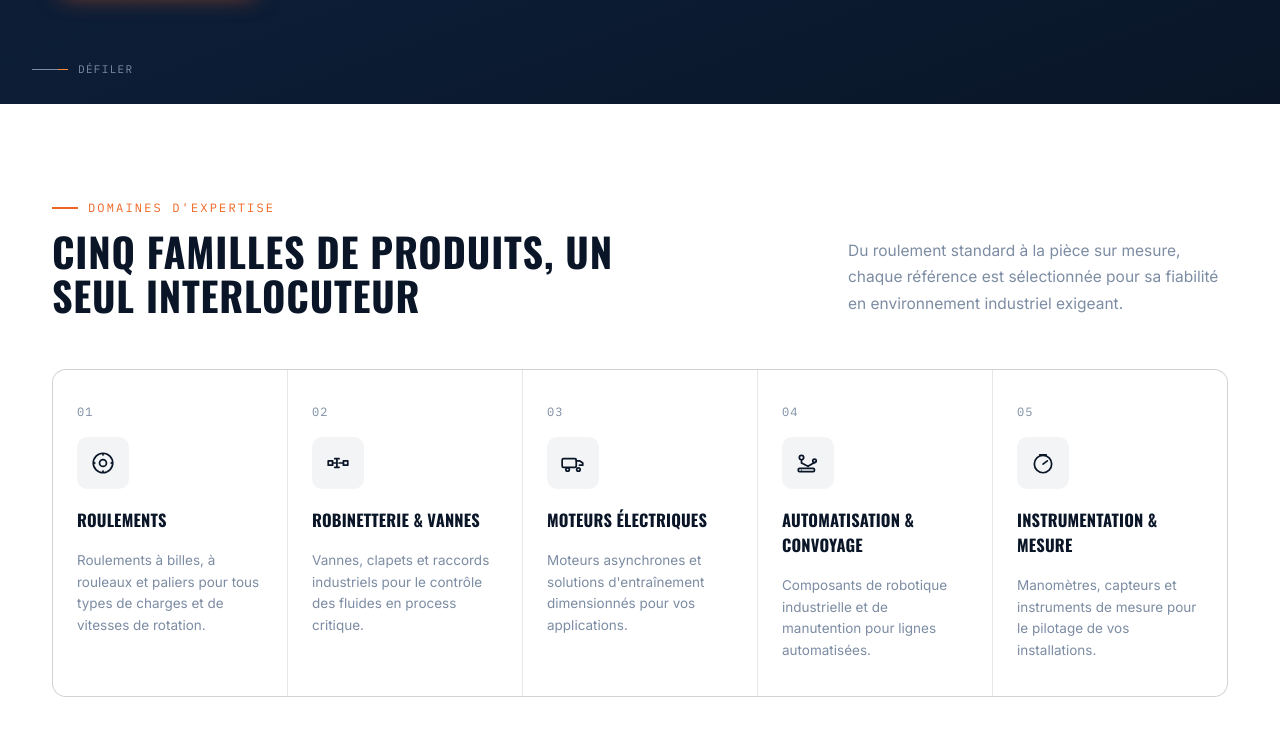
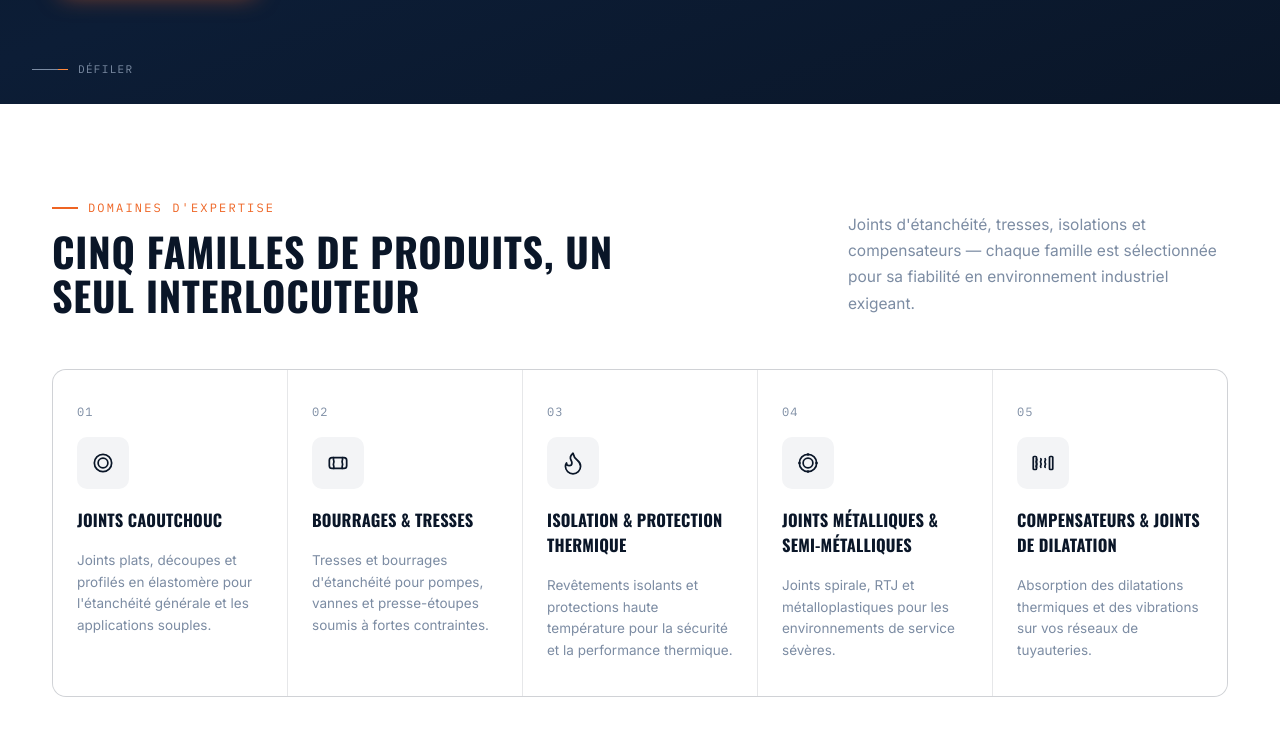
Before and after one commit to ahmedmeskache/NIPROFLEX, a plain HTML site: page index.html in a window 1280 px wide. Shown: the part 677-1412 px from the top of the page. Drawn offline with nearby package versions, Linux system fonts and the light colour scheme.

Commit message:
replace expertise cards with product families

```diff
--- a/index.html
+++ b/index.html
@@ -666,53 +666,53 @@
           <div class="section-eyebrow">Domaines d'expertise</div>
           <h2>Cinq familles de produits, un seul interlocuteur</h2>
         </div>
-        <p>Du roulement standard à la pièce sur mesure, chaque référence est sélectionnée pour sa fiabilité en environnement industriel exigeant.</p>
+        <p>Joints d'étanchéité, tresses, isolations et compensateurs — chaque famille est sélectionnée pour sa fiabilité en environnement industriel exigeant.</p>
       </div>
 
       <div class="expertise-grid reveal">
         <div class="exp-card">
           <span class="exp-num mono">01</span>
           <div class="icon-wrap">
-            <svg viewBox="0 0 24 24" fill="none" stroke-width="1.6" stroke-linecap="round"><circle cx="12" cy="12" r="9"/><circle cx="12" cy="12" r="3.2"/><circle cx="12" cy="4.3" r="0.9" fill="currentColor" stroke="none"/><circle cx="12" cy="19.7" r="0.9" fill="currentColor" stroke="none"/><circle cx="4.3" cy="12" r="0.9" fill="currentColor" stroke="none"/><circle cx="19.7" cy="12" r="0.9" fill="currentColor" stroke="none"/></svg>
+            <svg viewBox="0 0 24 24" fill="none" stroke-width="1.6" stroke-linecap="round" stroke-linejoin="round"><circle cx="12" cy="12" r="8"/><circle cx="12" cy="12" r="4.5"/></svg>
           </div>
-          <h3>Roulements</h3>
-          <p>Roulements à billes, à rouleaux et paliers pour tous types de charges et de vitesses de rotation.</p>
+          <h3>Joints caoutchouc</h3>
+          <p>Joints plats, découpes et profilés en élastomère pour l'étanchéité générale et les applications souples.</p>
         </div>
 
         <div class="exp-card">
           <span class="exp-num mono">02</span>
           <div class="icon-wrap">
-            <svg viewBox="0 0 24 24" fill="none" stroke-width="1.6" stroke-linecap="round" stroke-linejoin="round"><rect x="3" y="10" width="4" height="4"/><rect x="17" y="10" width="4" height="4"/><path d="M7 12h4M13 12h4"/><path d="M11 8v8M9 8h4M9 16h4"/></svg>
+            <svg viewBox="0 0 24 24" fill="none" stroke-width="1.6" stroke-linecap="round" stroke-linejoin="round"><rect x="4" y="7" width="16" height="10" rx="2.5"/><path d="M8 7c-1 2.5 1 2.5 0 5s1 2.5 0 5M16 7c1 2.5-1 2.5 0 5s-1 2.5 0 5"/></svg>
           </div>
-          <h3>Robinetterie &amp; vannes</h3>
-          <p>Vannes, clapets et raccords industriels pour le contrôle des fluides en process critique.</p>
+          <h3>Bourrages &amp; Tresses</h3>
+          <p>Tresses et bourrages d'étanchéité pour pompes, vannes et presse-étoupes soumis à fortes contraintes.</p>
         </div>
 
         <div class="exp-card">
           <span class="exp-num mono">03</span>
           <div class="icon-wrap">
-            <svg viewBox="0 0 24 24" fill="none" stroke-width="1.6" stroke-linecap="round" stroke-linejoin="round"><rect x="2" y="8" width="13" height="8" rx="1.2"/><path d="M15 10h3l3 2v2h-3"/><circle cx="7" cy="18" r="1.6"/><circle cx="17" cy="18" r="1.6"/></svg>
+            <svg viewBox="0 0 24 24" fill="none" stroke-width="1.6" stroke-linecap="round" stroke-linejoin="round"><path d="M8.5 14.5A2.5 2.5 0 0 0 11 12c0-1.38-.5-2-1-3-1.07-2.14-.22-4.05 2-6 .5 2.5 2 4.9 4 6.5 2 1.6 3 3.5 3 5.5a7 7 0 1 1-14 0c0-1.15.43-2.29 1-3a2.5 2.5 0 0 0 2.5 2.5z"/></svg>
           </div>
-          <h3>Moteurs électriques</h3>
-          <p>Moteurs asynchrones et solutions d'entraînement dimensionnés pour vos applications.</p>
+          <h3>Isolation &amp; Protection Thermique</h3>
+          <p>Revêtements isolants et protections haute température pour la sécurité et la performance thermique.</p>
         </div>
 
         <div class="exp-card">
           <span class="exp-num mono">04</span>
           <div class="icon-wrap">
-            <svg viewBox="0 0 24 24" fill="none" stroke-width="1.6" stroke-linecap="round" stroke-linejoin="round"><circle cx="6" cy="7" r="2"/><path d="M6 9v3l6 3"/><path d="M12 15l6-3.5"/><circle cx="18" cy="10" r="1.6"/><rect x="3" y="17" width="15" height="3" rx="1.2"/><circle cx="6" cy="18.5" r="0.6" fill="currentColor" stroke="none"/></svg>
+            <svg viewBox="0 0 24 24" fill="none" stroke-width="1.6" stroke-linecap="round" stroke-linejoin="round"><circle cx="12" cy="12" r="8"/><circle cx="12" cy="12" r="4.5"/><circle cx="12" cy="4.2" r="1.2" fill="currentColor" stroke="none"/><circle cx="12" cy="19.8" r="1.2" fill="currentColor" stroke="none"/><circle cx="4.2" cy="12" r="1.2" fill="currentColor" stroke="none"/><circle cx="19.8" cy="12" r="1.2" fill="currentColor" stroke="none"/></svg>
           </div>
-          <h3>Automatisation &amp; convoyage</h3>
-          <p>Composants de robotique industrielle et de manutention pour lignes automatisées.</p>
+          <h3>Joints Métalliques &amp; Semi-Métalliques</h3>
+          <p>Joints spirale, RTJ et métalloplastiques pour les environnements de service sévères.</p>
         </div>
 
         <div class="exp-card">
           <span class="exp-num mono">05</span>
           <div class="icon-wrap">
-            <svg viewBox="0 0 24 24" fill="none" stroke-width="1.6" stroke-linecap="round" stroke-linejoin="round"><circle cx="12" cy="13" r="8"/><path d="M12 13l4-3"/><path d="M9 4.5h6" /></svg>
+            <svg viewBox="0 0 24 24" fill="none" stroke-width="1.6" stroke-linecap="round" stroke-linejoin="round"><rect x="3" y="6" width="3" height="12" rx="0.8"/><rect x="18" y="6" width="3" height="12" rx="0.8"/><path d="M6 8c1.3 2-1.3 2 0 4s-1.3 2 0 4M10 8c1.3 2-1.3 2 0 4s-1.3 2 0 4M14 8c1.3 2-1.3 2 0 4s-1.3 2 0 4"/></svg>
           </div>
-          <h3>Instrumentation &amp; mesure</h3>
-          <p>Manomètres, capteurs et instruments de mesure pour le pilotage de vos installations.</p>
+          <h3>Compensateurs &amp; Joints de Dilatation</h3>
+          <p>Absorption des dilatations thermiques et des vibrations sur vos réseaux de tuyauteries.</p>
         </div>
       </div>
     </div>
```
